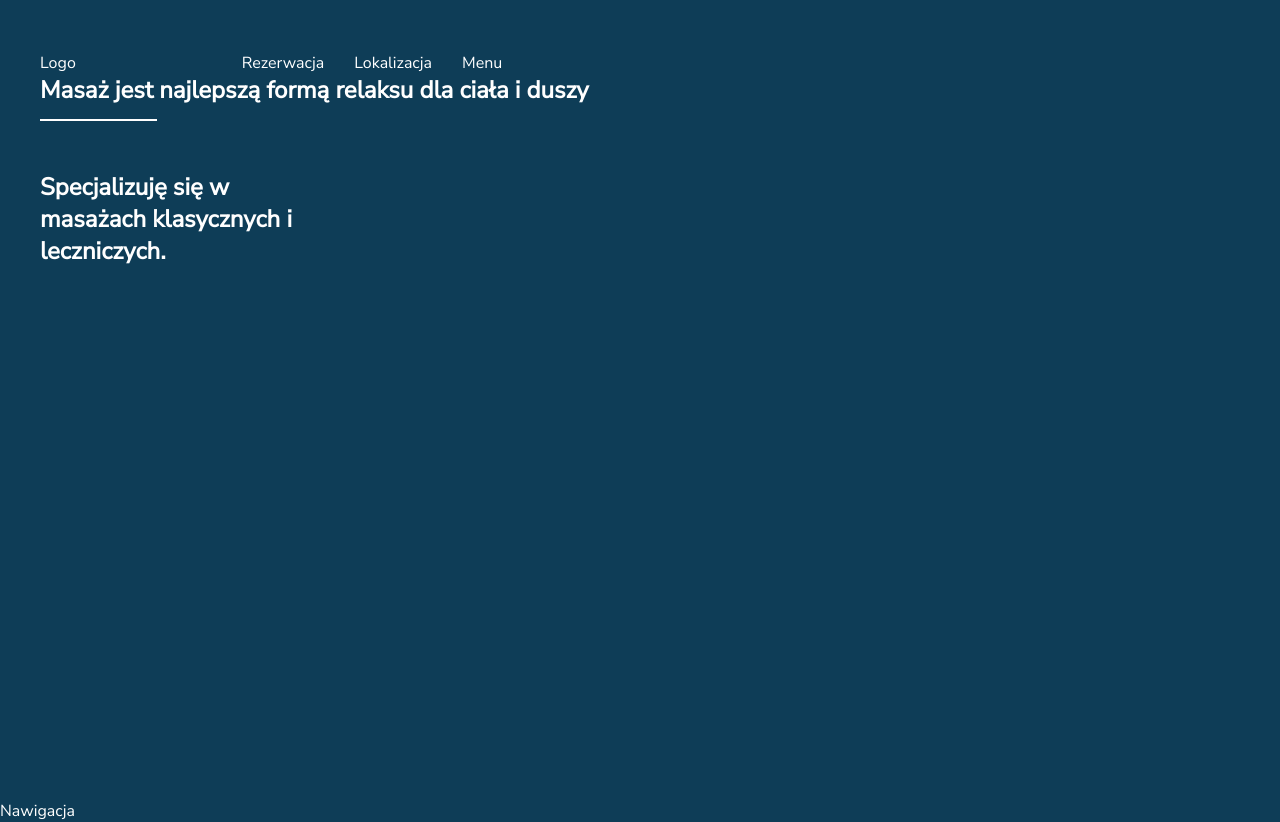
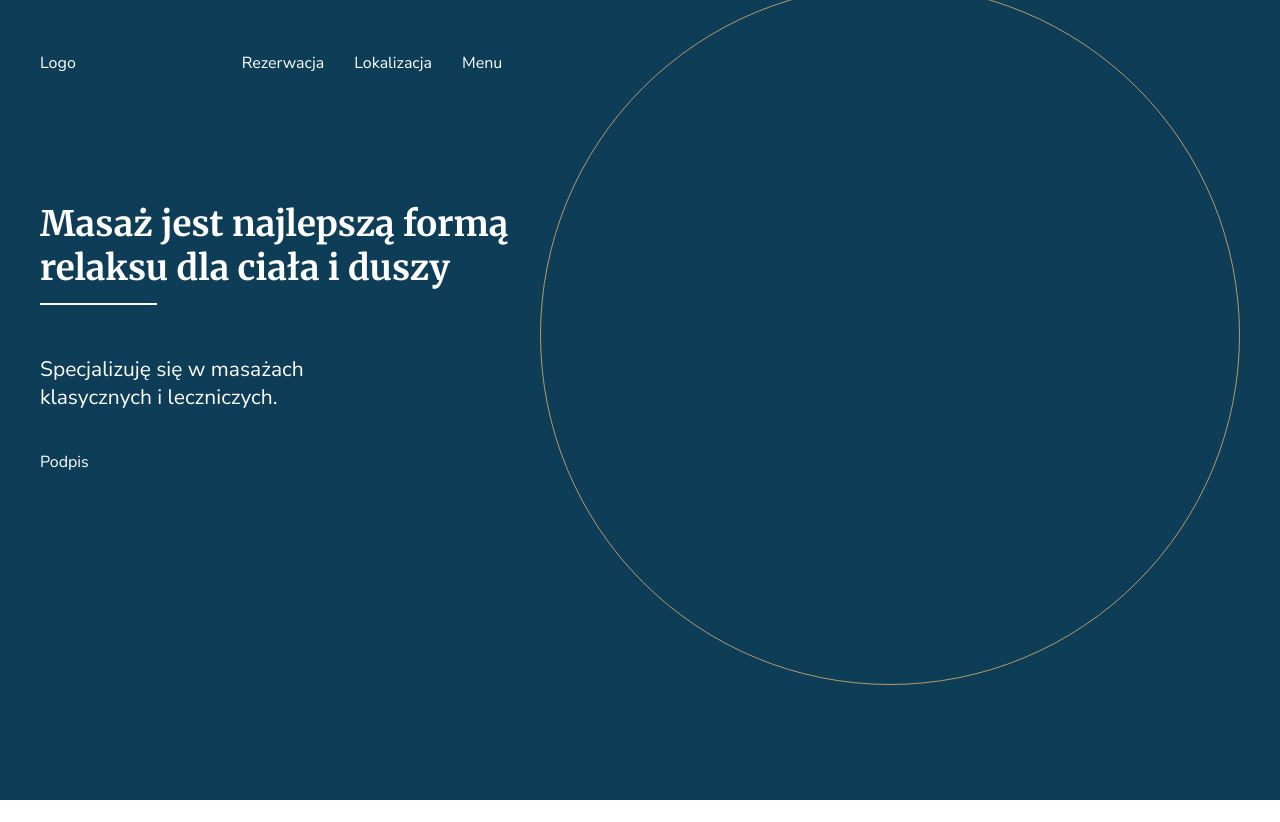
Before and after one commit to DBakalarski/swiat-masazu, a React (Create React App) app: page / in a window 1280 px wide. After the commit the page ends 800 px from the top, so only its background shows below. Built offline with nearby package versions, Linux system fonts and the light colour scheme.

Commit message:
start working at slider

```diff
--- a/src/App.js
+++ b/src/App.js
@@ -10,7 +10,7 @@ class App extends Component {
     return (
       <React.Fragment>
         <Header />
-        <Nav />
+        {/* <Nav /> */}
       </React.Fragment>
     )
 
--- a/src/Components/Header/Header.js
+++ b/src/Components/Header/Header.js
@@ -1,11 +1,14 @@
 import React from 'react';
 import styles from './Header.module.scss'
+import Slider from './Slider'
 
 const Header = () => {
-    const { header, header_menu, logo, nav, nav_item, description, main_description, separator, additional_description } = styles
+    const { header, header_menu, logo, nav, nav_item, description, main_description, separator, additional_description, sign, header_content } = styles
     return (
         <section className={header}>
             <div className="container">
+                <div className={header_content}>
+                    <div>
                         <div className={header_menu}>
 
                             <div className={logo}>
@@ -34,8 +37,14 @@ const Header = () => {
                             <div className={additional_description}>
                                 <h2>Specjalizuję się w masażach klasycznych i leczniczych.</h2>
                             </div>
+                            <div className={sign}>
+                                Podpis
+                    </div>
+                        </div>
                     </div>
 
+                    <Slider />
+                </div>
             </div>
         </section>
     )
--- a/src/Components/Header/Header.module.scss
+++ b/src/Components/Header/Header.module.scss
@@ -2,11 +2,17 @@
 
 .header {
     background-color: $primary-color;
+    height: 100vh;
+    overflow-y: hidden;
 }
 
 .header_menu {
     display: flex;
     padding-top: 52px;
+}
+
+.header_content {
+    display: flex;
 }
 
 .nav {
@@ -29,10 +35,22 @@
 }
 
 .description {
-    marginn-top: 128px;
+    margin-top: 128px;
     max-width: 600px;
 }
 
-.additional_description {
+.main_description h1 {
+    font-size: 35px;
+    max-width: 596px;
+    font-family: $secondary-font;
+}
+
+.additional_description h2 {
     max-width: 300px;
+    font-size: 21px;
+    font-weight: normal;
 }
+
+.sign {
+    padding-top: 40px;
+}
--- /dev/null
+++ b/src/Components/Header/Slider.js
@@ -0,0 +1,16 @@
+import React, { Component } from 'react'
+import styles from './Slider.module.scss'
+
+class Slider extends Component {
+
+    render() {
+        const { slider } = styles;
+        return (
+            <div className={slider}>
+
+            </div>
+        )
+    }
+}
+
+export default Slider;
--- /dev/null
+++ b/src/Components/Header/Slider.module.scss
@@ -0,0 +1,9 @@
+.slider {
+    width: 700px;
+    height: 700px;
+    border: 1px solid #B69969;
+    border-radius: 50%;
+    flex-shrink: 0;
+    position: relative;
+    top: -15px;
+}
--- a/src/Components/Nav/Nav.module.scss
+++ b/src/Components/Nav/Nav.module.scss
@@ -1,5 +1,6 @@
 @import '../../variables.scss';
 
 .error {
-    background-color: $primary-color;
+    background-color: #fff;
+    color: black;
 }
--- a/src/variables.scss
+++ b/src/variables.scss
@@ -1,7 +1,10 @@
 @import url('https://fonts.googleapis.com/css?family=Nunito+Sans&display=swap');
+@import url('https://fonts.googleapis.com/css?family=Merriweather:400,700&display=swap');
 
 $primary-color: #0E3D57;
 $secondary-color: #B69969;
 $text-color: #fff;
 $primary-font: 'Nunito Sans',
 sans-serif;
+$secondary-font: 'Merriweather',
+serif;
```
Lines whose indentation alone changed are shown as unchanged.
